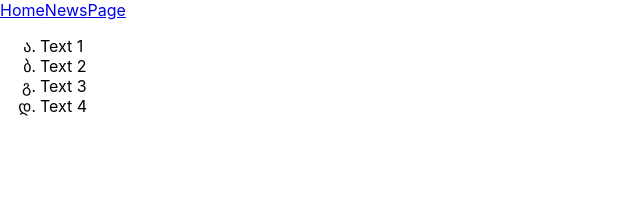
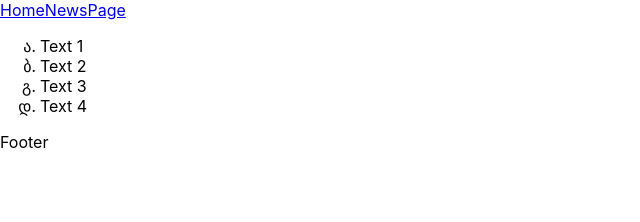
Before and after one commit to narekacy/react-simple-app, a React (Create React App) app: page / in a window 1280 px wide. Shown: the top 222 px of the page, without its empty margins (0-640 px from the left). Built offline with nearby package versions, Linux system fonts and the light colour scheme.

Commit message:
add new imports/exports

```diff
--- a/src/App.js
+++ b/src/App.js
@@ -1,6 +1,7 @@
 import React from 'react';
 import Header from './header'
 import Technologies from './technologies'
+import Footer from './footer';
 import './App.css';
 
 const App = () => {
@@ -8,6 +9,7 @@ const App = () => {
     <div>
       <Header />
       <Technologies />
+      <Footer />
     </div>
   );
 }
--- /dev/null
+++ b/src/footer.js
@@ -0,0 +1,11 @@
+import React from 'react';
+
+const Footer = () => {
+    return (
+      <div>
+          Footer
+      </div>
+    );
+  }
+
+ export default Footer;
```
